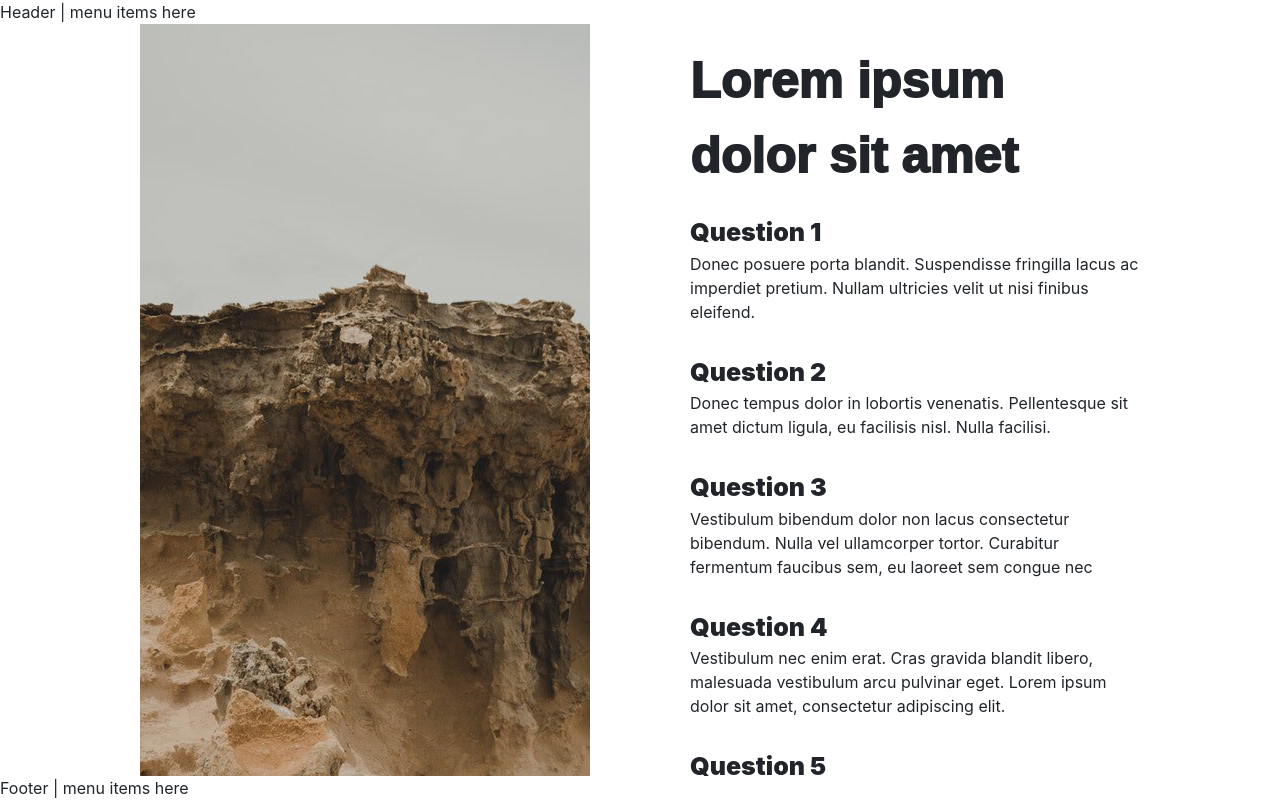
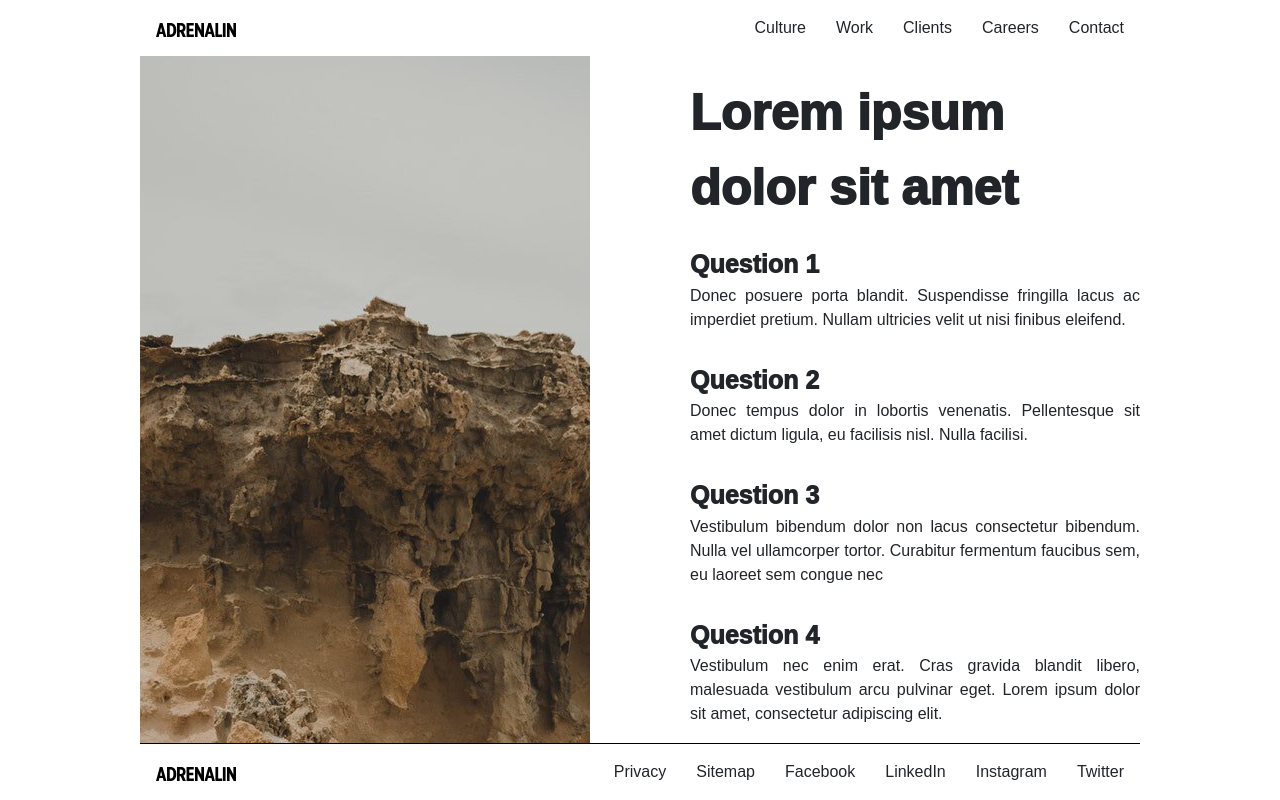
Before and after one commit to ArdenMendoza/ListingPage, a React (Create React App) app: page /itemDetails/1001 in a window 1280 px wide. Built offline with nearby package versions, Linux system fonts and the light colour scheme.

Commit message:
temp final

```diff
--- a/package.json
+++ b/package.json
@@ -13,6 +13,7 @@
     "react": "^16.13.1",
     "react-bootstrap": "^1.0.0",
     "react-dom": "^16.13.1",
+    "react-router": "^5.1.2",
     "react-router-dom": "^5.1.2",
     "react-scripts": "3.4.1",
     "styled-components": "^5.1.0",
--- a/src/App.css
+++ b/src/App.css
@@ -1,5 +1,6 @@
 .App {
   text-align: left;
+  font-family: Arial, Georgia;
 }
 
 .App-logo {
--- a/src/index.css
+++ b/src/index.css
@@ -81,3 +81,30 @@ a:hover{
   font-size: 25px;
   font-weight: 1000;
 }
+
+svg {
+  -webkit-filter: invert(100%); /* safari 6.0 - 9.0 */
+          filter: invert(100%);
+}
+
+.navbar.transparent.navbar-inverse .navbar-inner {
+  border-width: 0px;
+  -webkit-box-shadow: 0px 0px;
+  box-shadow: 0px 0px;
+  background-color: rgba(0,0,0,0.0);
+  background-image: -webkit-gradient(linear, 50.00% 0.00%, 50.00% 100.00%, color-stop( 0% , rgba(0,0,0,0.00)),color-stop( 100% , rgba(0,0,0,0.00)));
+  background-image: -webkit-linear-gradient(270deg,rgba(0,0,0,0.00) 0%,rgba(0,0,0,0.00) 100%);
+  background-image: linear-gradient(180deg,rgba(0,0,0,0.00) 0%,rgba(0,0,0,0.00) 100%);
+}
+
+ul {
+  padding-left: 0;
+  margin-bottom: 0;
+
+}
+
+ul > li {
+  float: left;
+  padding-left: 30px;
+
+}
--- a/src/pages/itemDetails.tsx
+++ b/src/pages/itemDetails.tsx
@@ -45,7 +45,7 @@ export class ItemDetails extends React.Component<Props, state> {
             qCount++;
             return <div className={'itemDetailQGroup'}>
               <div className={'itemDetailQLabel'} >Question {qCount}</div>
-              <div>{q}</div>
+              <div style={{textAlign: 'justify'}}>{q}</div>
             </div>
           })}
         </div>
--- a/src/pages/pageFooter.tsx
+++ b/src/pages/pageFooter.tsx
@@ -1,11 +1,26 @@
 import React from 'react';
+import { ReactComponent as Logo } from '../assets/adrenalin.svg';
+import { Nav } from 'react-bootstrap';
+import { Link } from 'react-router-dom';
 
-function Footer() {
+function Header() {
   return (
-    <div>
-        <div>Footer | menu items here</div>
-    </div>
+    <Nav className={'navbar navbar-light bg-'} style={{ display: 'flex', minWidth: '1000px', maxWidth: '1400px', margin: '0px auto', borderTop: '1px black solid' }}>
+      <a className='navbar-brand' href="#" style={{ width: '80px' }}>
+        <Link to='/'>
+          <Logo />
+        </Link>
+      </a>
+      <ul style={{ listStyleType: 'none' }}>
+        <li>Privacy</li>
+        <li>Sitemap</li>
+        <li>Facebook</li>
+        <li>LinkedIn</li>
+        <li>Instagram</li>
+        <li>Twitter</li>
+      </ul>
+    </Nav>
   );
 }
 
-export default Footer;
+export default Header;
--- a/src/pages/pageHeader.tsx
+++ b/src/pages/pageHeader.tsx
@@ -1,10 +1,24 @@
 import React from 'react';
+import { ReactComponent as Logo } from '../assets/adrenalin.svg';
+import { Nav } from 'react-bootstrap';
+import { Link } from 'react-router-dom';
 
 function Header() {
   return (
-    <div>
-        <div>Header | menu items here</div>
-    </div>
+    <Nav className={'navbar navbar-light bg-'} style={{ display: 'flex', minWidth: '1000px', maxWidth: '1400px', margin: '0px auto' }}>
+      <a className='navbar-brand' href="#" style={{ width: '80px' }}>
+        <Link to='/'>
+          <Logo />
+        </Link>
+      </a>
+      <ul style={{ listStyleType: 'none' }}>
+        <li>Culture</li>
+        <li>Work</li>
+        <li>Clients</li>
+        <li>Careers</li>
+        <li>Contact</li>
+      </ul>
+    </Nav>
   );
 }
 
```
